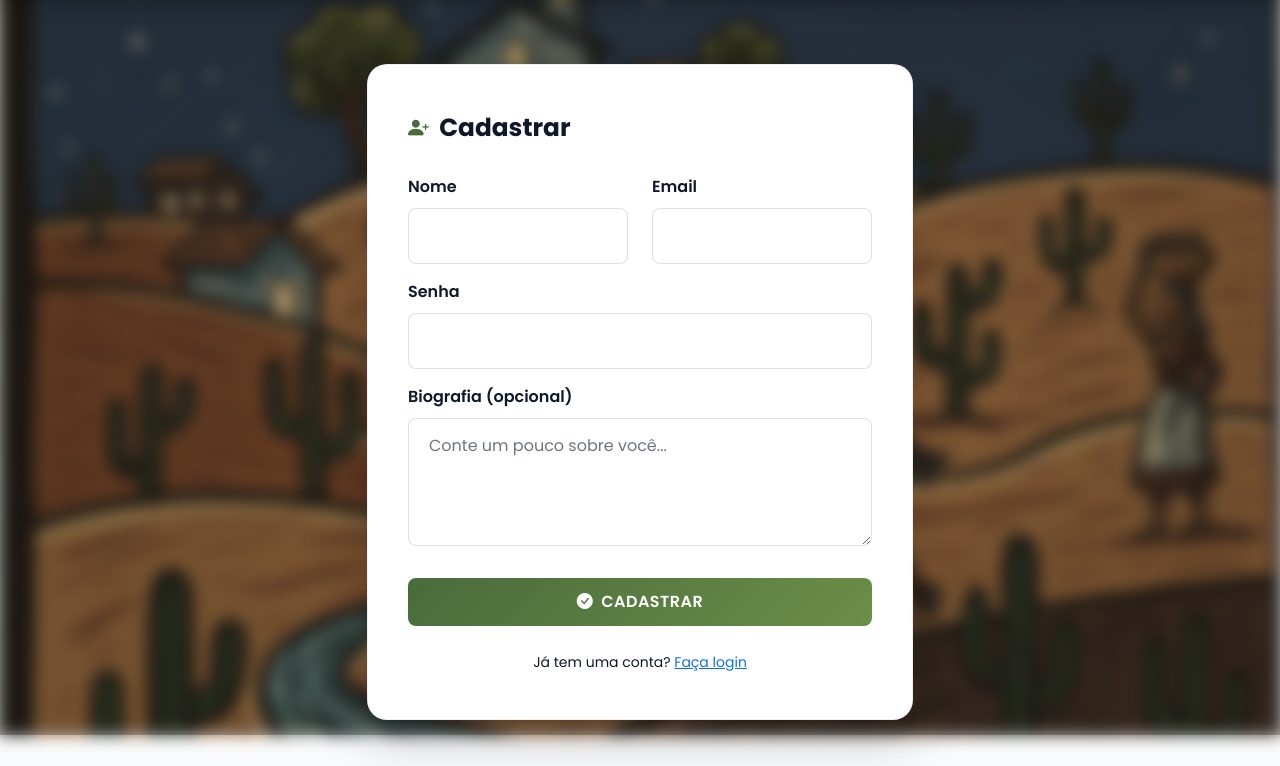
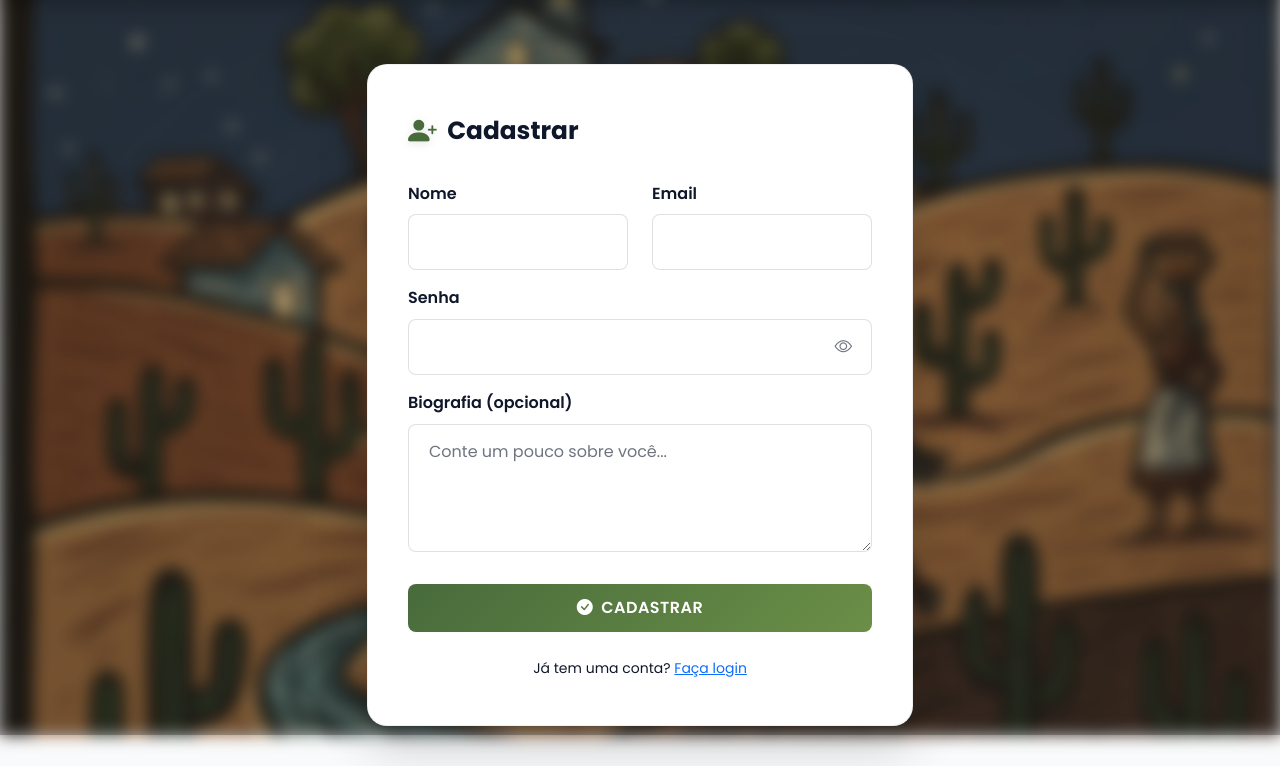
Before and after one commit to jeffersonanjos/projeto-psi, a Flask app: page /auth/register in a window 1280 px wide. Shown: the part 65-831 px from the top of the page. Run offline with Flask 3, Linux system fonts and the light colour scheme.

Commit message:
Novidades

```diff
--- a/app/static/style.css
+++ b/app/static/style.css
@@ -135,7 +135,14 @@
 .auth-title i {
     margin: 0;
     color: var(--color-primary-600);
-    font-size: 1.3rem;
+    font-size: 1.8rem;
+    opacity: 1;
+    filter: drop-shadow(0 2px 4px rgba(0, 0, 0, 0.1));
+}
+
+:root.dark .auth-title i {
+    color: var(--color-primary-500);
+    filter: drop-shadow(0 2px 4px rgba(0, 0, 0, 0.3));
 }
 
 .auth-input {
@@ -178,6 +185,52 @@
 
 .auth-helper {
     color: var(--color-text);
+}
+
+/* Password input wrapper with toggle button */
+.password-input-wrapper {
+    position: relative;
+    display: flex;
+    align-items: center;
+}
+
+.password-input-wrapper .auth-input {
+    padding-right: 3rem;
+}
+
+.password-toggle-btn {
+    position: absolute;
+    right: 0.75rem;
+    background: none;
+    border: none;
+    color: var(--color-muted);
+    cursor: pointer;
+    padding: 0.5rem;
+    display: flex;
+    align-items: center;
+    justify-content: center;
+    transition: color 0.2s ease, transform 0.2s ease;
+    z-index: 10;
+    font-size: 1.1rem;
+}
+
+.password-toggle-btn:hover {
+    color: var(--color-primary-600);
+    transform: scale(1.1);
+}
+
+.password-toggle-btn:focus {
+    outline: 2px solid var(--color-primary-500);
+    outline-offset: 2px;
+    border-radius: 4px;
+}
+
+:root.dark .password-toggle-btn {
+    color: rgba(226, 232, 240, 0.7);
+}
+
+:root.dark .password-toggle-btn:hover {
+    color: var(--color-primary-400);
 }
 
 @media (max-width: 576px) {
--- a/app/templates/auth/register.html
+++ b/app/templates/auth/register.html
@@ -27,7 +27,12 @@
             </div>
             <div class="mb-3">
               <label for="senha" class="form-label">Senha</label>
-              <input type="password" class="form-control auth-input" id="senha" name="senha" required>
+              <div class="password-input-wrapper">
+                <input type="password" class="form-control auth-input" id="senha" name="senha" required>
+                <button type="button" class="password-toggle-btn" aria-label="Mostrar senha">
+                  <i class="bi bi-eye" id="toggleIconSenha"></i>
+                </button>
+              </div>
             </div>
             <div class="mb-3">
               <label for="biografia" class="form-label">Biografia (opcional)</label>
@@ -49,4 +54,28 @@
     </div>
   </div>
 </section>
+<script>
+document.addEventListener('DOMContentLoaded', function() {
+  const senhaInput = document.getElementById('senha');
+  const toggleBtn = document.querySelector('#senha').closest('.password-input-wrapper').querySelector('.password-toggle-btn');
+  const toggleIcon = document.getElementById('toggleIconSenha');
+
+  if (toggleBtn && senhaInput) {
+    toggleBtn.addEventListener('click', function() {
+      const type = senhaInput.getAttribute('type') === 'password' ? 'text' : 'password';
+      senhaInput.setAttribute('type', type);
+
+      if (type === 'text') {
+        toggleIcon.classList.remove('bi-eye');
+        toggleIcon.classList.add('bi-eye-slash');
+        toggleBtn.setAttribute('aria-label', 'Ocultar senha');
+      } else {
+        toggleIcon.classList.remove('bi-eye-slash');
+        toggleIcon.classList.add('bi-eye');
+        toggleBtn.setAttribute('aria-label', 'Mostrar senha');
+      }
+    });
+  }
+});
+</script>
 {% endblock %}
```
Also changed, not shown: app/templates/auth/login.html (+30 -1 lines).
